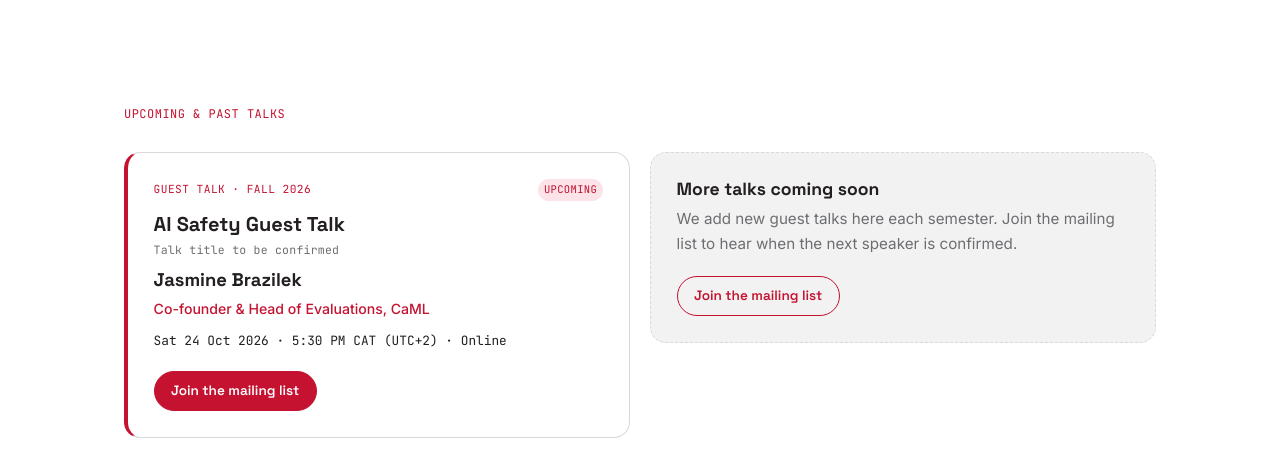
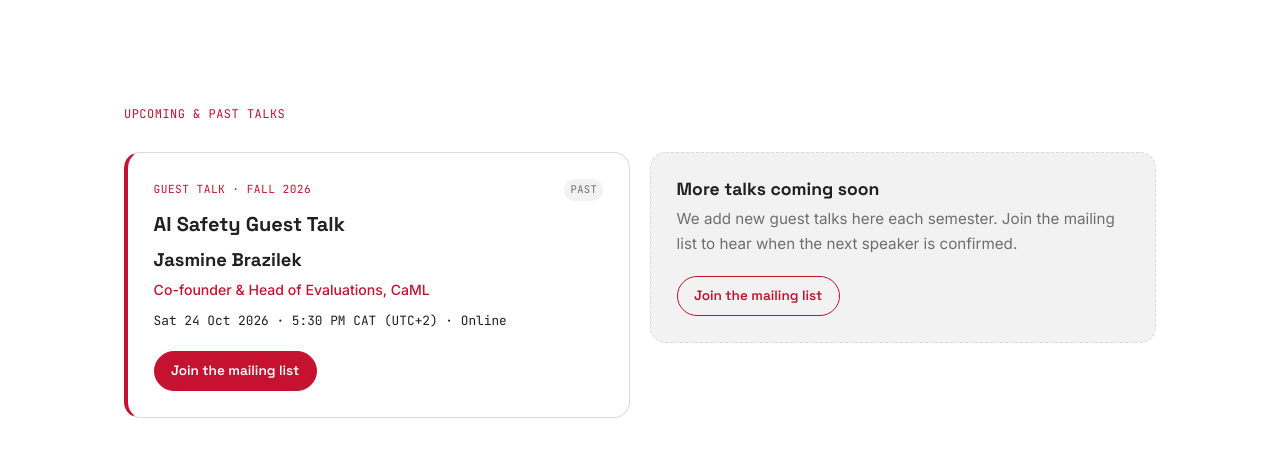
Before and after one commit to aisafetycmuafrica/aisafetycmuafrica.github.io, a plain HTML site: page events/guest-talk.html in a window 1280 px wide. Shown: the part 349-800 px from the top of the page. Drawn offline with Linux system fonts and the light colour scheme.

Commit message:
fix(events): Mark Jasmine Brazilek guest talk as past

```diff
--- a/events/guest-talk.html
+++ b/events/guest-talk.html
@@ -131,12 +131,9 @@
             <article class="talk-card talk-card--featured">
               <div class="talk-card__head">
                 <span class="talk-card__kicker">Guest talk &middot; Fall 2026</span>
-                <span class="status status--upcoming">Upcoming</span>
+                <span class="status status--closed">Past</span>
               </div>
-              <h3 class="talk-card__title">
-                AI Safety Guest Talk
-                <span class="talk-card__note">Talk title to be confirmed</span>
-              </h3>
+              <h3 class="talk-card__title">AI Safety Guest Talk</h3>
               <p class="talk-card__speaker-name">Jasmine Brazilek</p>
               <p class="talk-card__speaker-role">
                 Co-founder &amp; Head of Evaluations, CaML
```
Also changed, not shown: events.html (+12 -13 lines).
